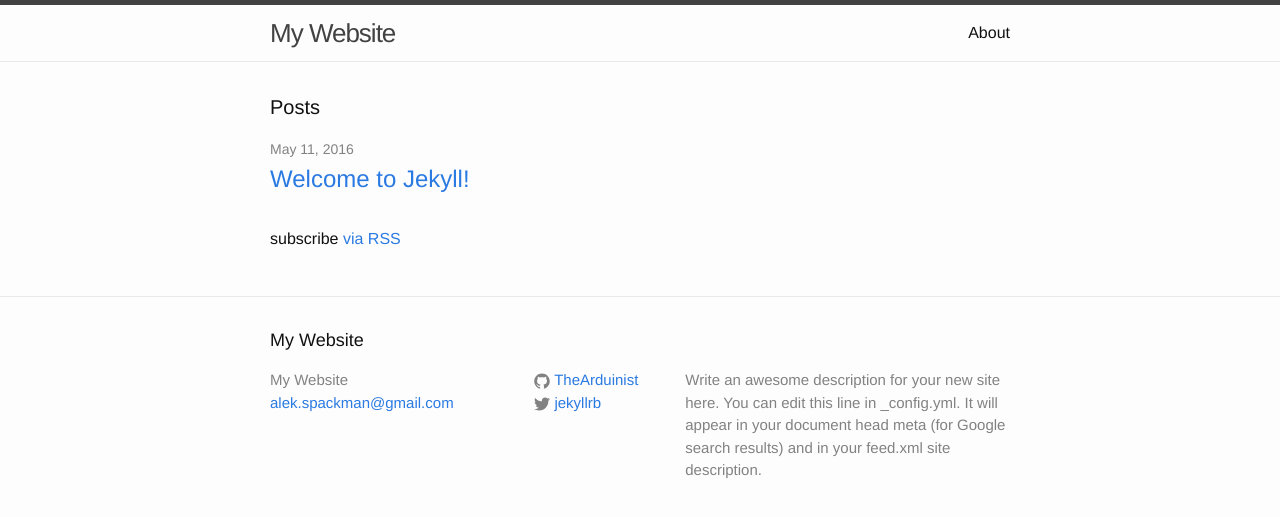
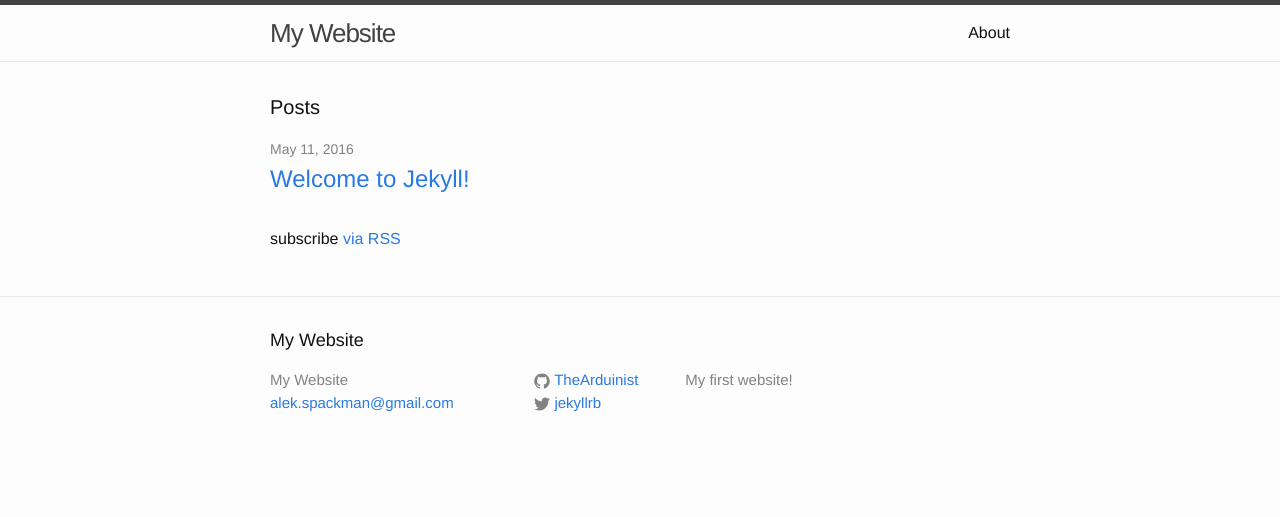
Before and after one commit to TheArduinist/TheArduinist.github.io, a Jekyll site: the page built from index.html, in a window 1280 px wide. Shown: the top 517 px of the page. Built offline with Jekyll 4.4.1, drawn with Linux system fonts in a browser that asks for light colours.

Commit message:
Edit website description

```diff
--- a/_config.yml
+++ b/_config.yml
@@ -9,9 +9,7 @@
 title: My Website
 email: alek.spackman@gmail.com
 description: > # this means to ignore newlines until "baseurl:"
-  Write an awesome description for your new site here. You can edit this
-  line in _config.yml. It will appear in your document head meta (for
-  Google search results) and in your feed.xml site description.
+  My first website!
 baseurl: "" # the subpath of your site, e.g. /blog
 url: "http://yourdomain.com" # the base hostname & protocol for your site
 twitter_username: jekyllrb
```
